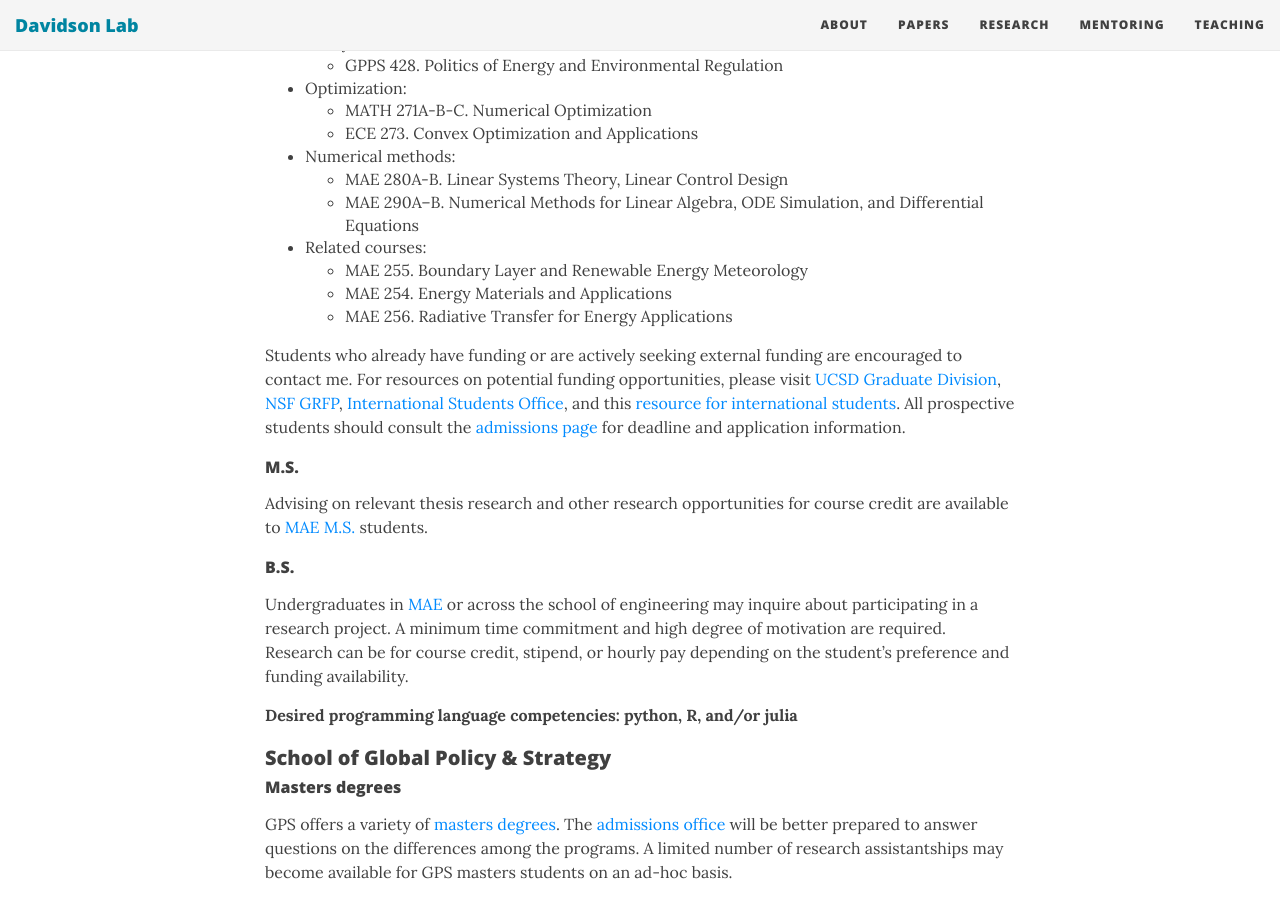
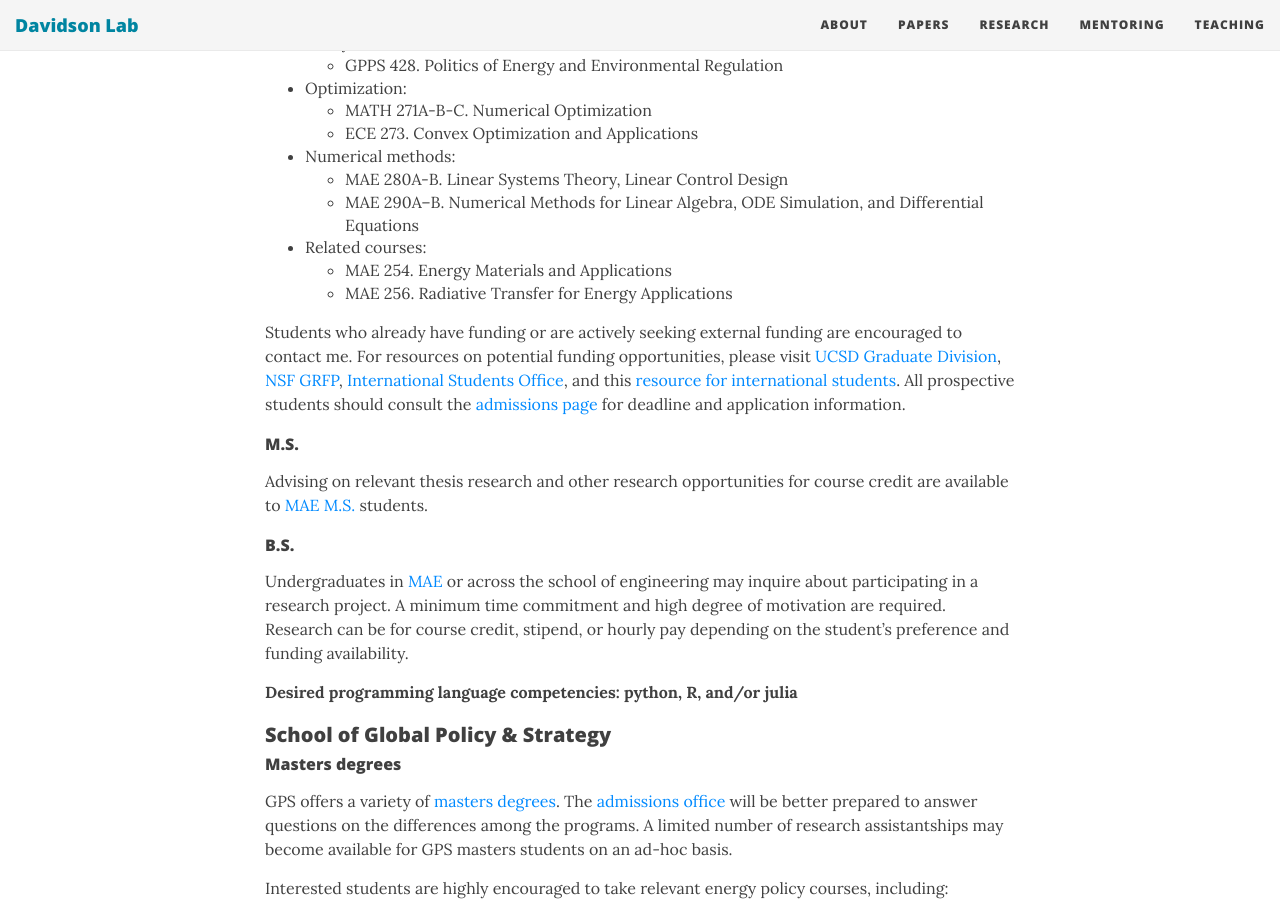
Before and after one commit to east-winds/east-winds.github.io, a Jekyll site: the page built from mentoring.md, in a window 1280 px wide and 900 px high, scrolled down 650 px. Built offline with Jekyll 4.4.1, drawn with Linux system fonts in a browser that asks for light colours; nearby versions of some CDN libraries.

Commit message:
Update mentoring

```diff
--- a/mentoring.md
+++ b/mentoring.md
@@ -31,7 +31,6 @@ The [MAE PhD][mae-phd] curriculum consists of a set of courses in a "major" spec
 	- MAE 280A-B. Linear Systems Theory, Linear Control Design
 	- MAE 290A–B. Numerical Methods for Linear Algebra, ODE Simulation, and Differential Equations
 - Related courses:
-	- MAE 255. Boundary Layer and Renewable Energy Meteorology
 	- MAE 254. Energy Materials and Applications
 	- MAE 256. Radiative Transfer for Energy Applications
 
```
